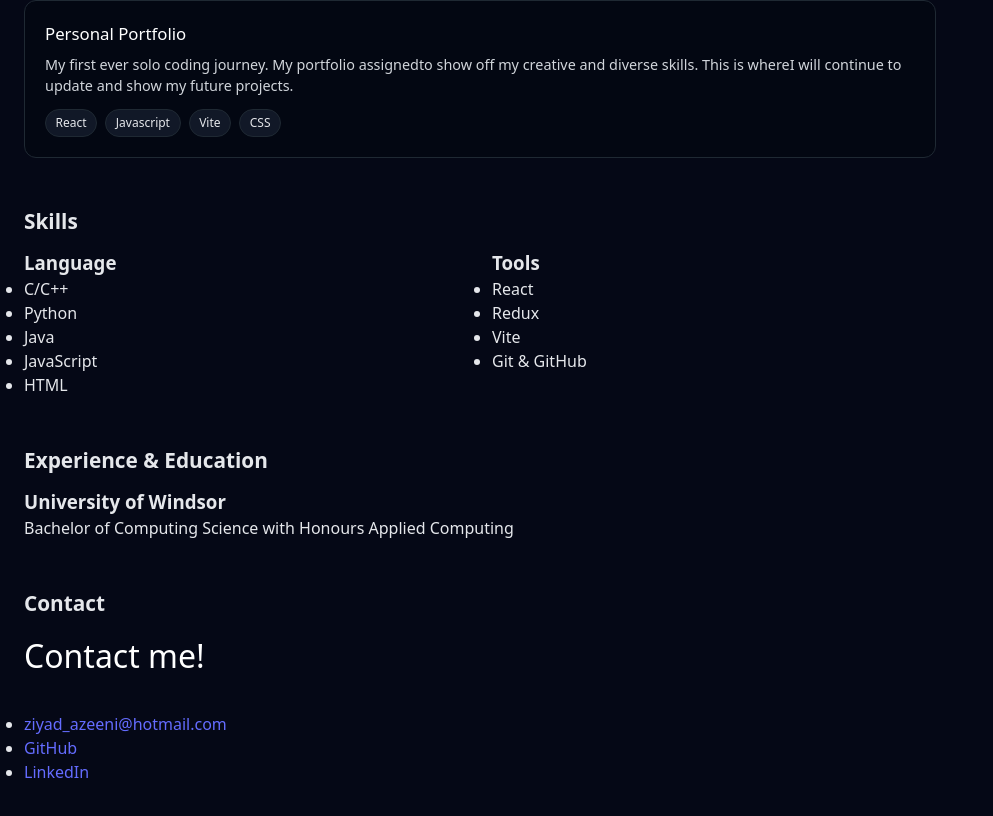
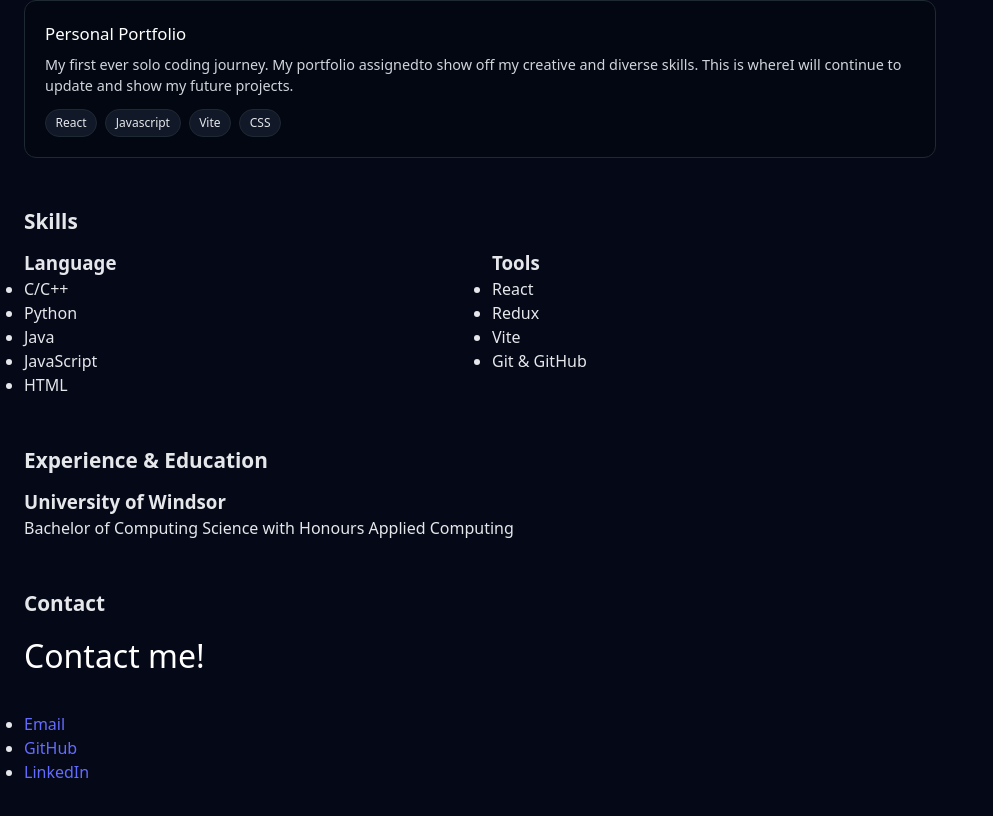
Before and after one commit to ZiyadAbouzeeni/Portfolio, a React (Vite) app: page / in a window 1280 px wide. Shown: the part 474-1290 px from the top of the page, without its empty margins (0-993 px from the left). Built offline with nearby package versions, Linux system fonts and the light colour scheme.

Commit message:
fixed email link

```diff
--- a/src/App.jsx
+++ b/src/App.jsx
@@ -129,7 +129,7 @@ function App() {
 
                     <li>
                         <a href="malito:ziyad_azeeni@hotmail.com">
-                            ziyad_azeeni@hotmail.com
+                            Email
                         </a>
                     </li>
 
```
